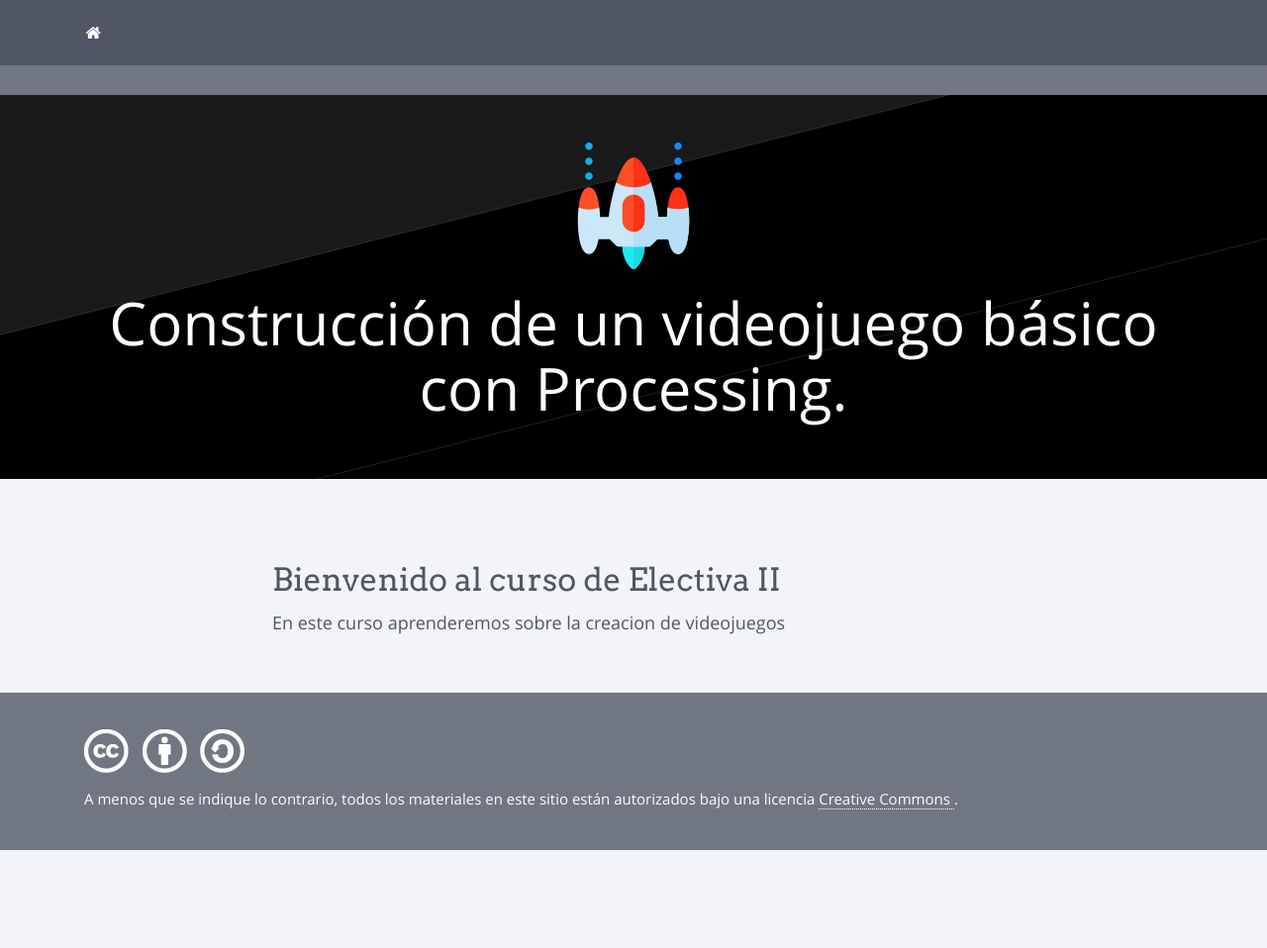
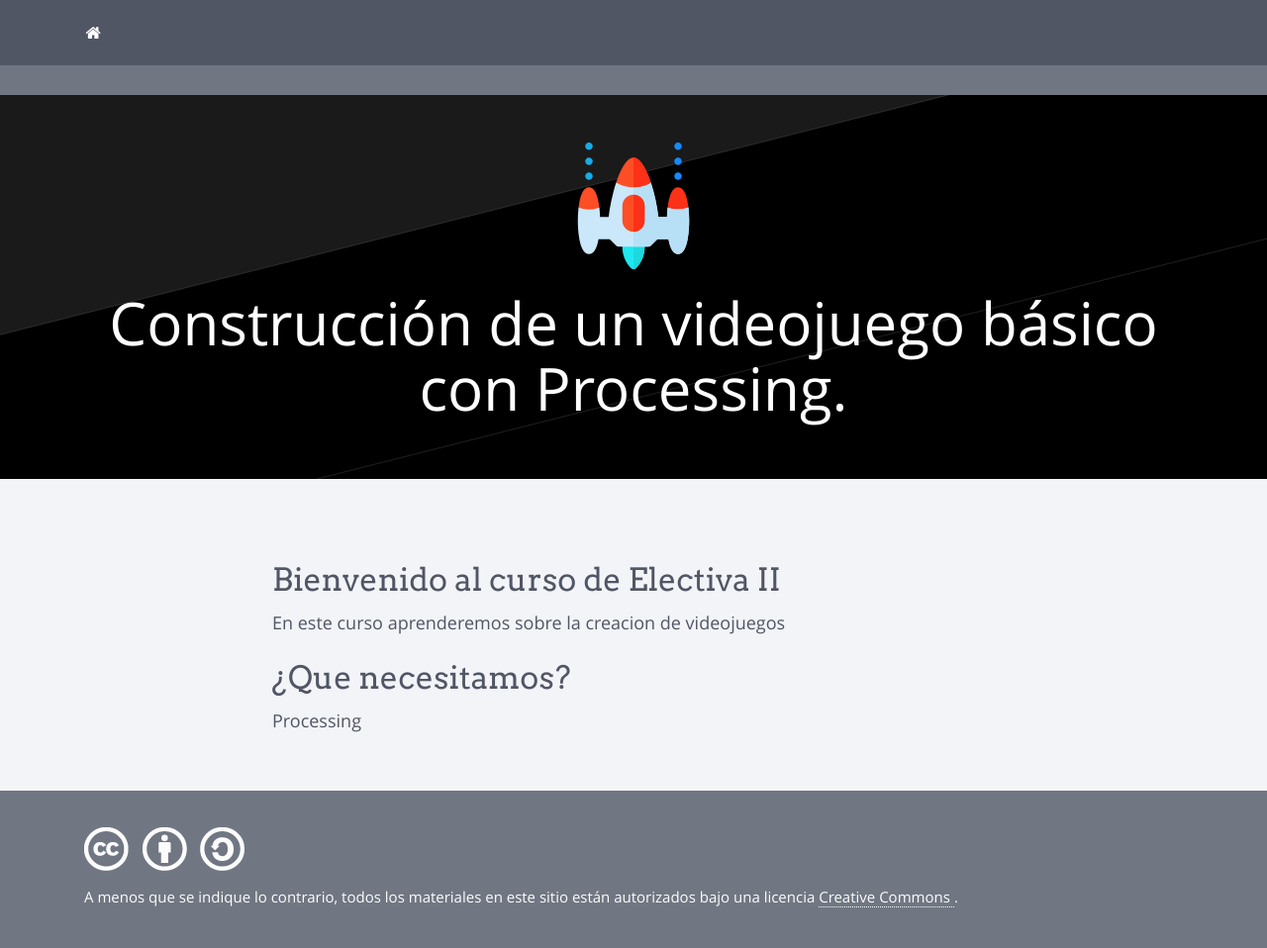
Before and after one commit to doztrock/doztrock.github.io, a Jekyll site: the page built from index.md, in a window 1280 px wide. Shown: the whole page at 99% size. Built offline with Jekyll 4.4.1, drawn with Linux system fonts in a browser that asks for light colours; nearby versions of some CDN libraries; our own code applies the rules of GitHub Pages for plain Markdown files; before the commit the page ends 900 px from its top, so only the background shows below that.

Commit message:
Update index.md

```diff
--- a/index.md
+++ b/index.md
@@ -1,8 +1,12 @@
 ---
-title:
+title: Bienvenido
 layout: index
 ---
 
 ## Bienvenido al curso de Electiva II
 
 En este curso aprenderemos sobre la creacion de videojuegos
+
+## ¿Que necesitamos?
+
+Processing
```
